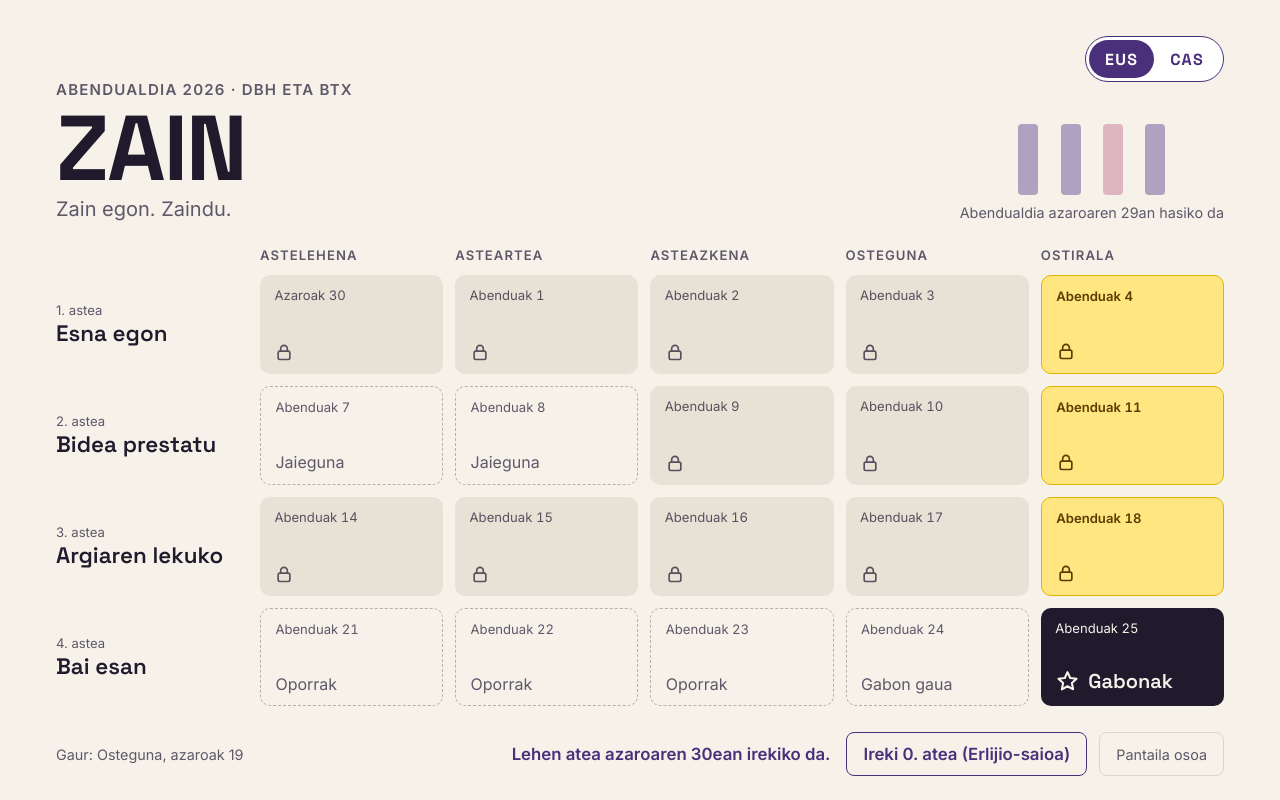
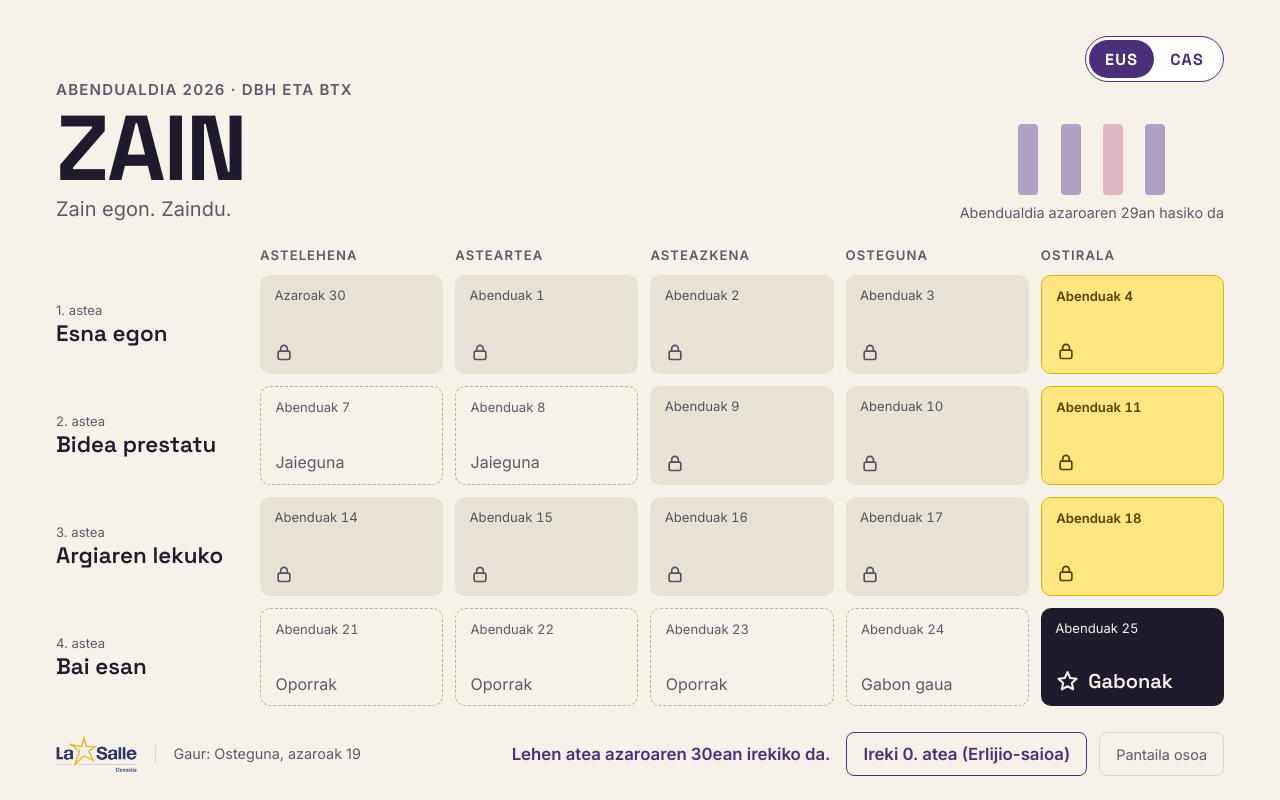
Before and after one commit to btx2-eus/zain, a plain HTML site: page index.html in a window 1280 px wide. Drawn offline with Linux system fonts and the light colour scheme.

Commit message:
La Salle Donostiako logoa oinean, diskretuki
Co-Authored-By: Claude Opus 5.5 <noreply@anthropic.com>

```diff
--- a/index.html
+++ b/index.html
@@ -85,6 +85,9 @@ button.irekia:hover,button.ostirala:hover{border-color:var(--violet)}
 
 .oina{display:flex;justify-content:space-between;align-items:center;gap:1rem;font-size:.9rem;color:var(--mute)}
 .oina p{margin:0}
+.oina-ezkerra{display:flex;align-items:center;gap:1.1rem}
+.logoa{display:block;height:2.3rem;width:auto;opacity:.92}
+.oina-ezkerra p{padding-left:1.1rem;border-left:1px solid var(--line)}
 .oina-eskuina{display:flex;align-items:center;gap:.75rem}
 .botoi-txikia{min-height:44px;padding:0 1rem;border:1px solid var(--line);border-radius:8px;background:transparent;color:var(--mute);cursor:pointer}
 .botoi-txikia:hover{border-color:var(--violet);color:var(--violet)}
@@ -261,7 +264,10 @@ h1,.esaldia,.galdera p,.keinu-burua,.gau-testua .handia{text-wrap:balance}
   </div>
 
   <footer class="oina">
-    <p id="gaurkoa"></p>
+    <div class="oina-ezkerra">
+      <img class="logoa" src="lasalle-donostia.webp" alt="La Salle Donostia" width="640" height="290" decoding="async">
+      <p id="gaurkoa"></p>
+    </div>
     <div class="oina-eskuina">
       <span class="oharra" id="oharra" hidden></span>
       <button type="button" class="botoi-txikia" id="pantaila">Pantaila osoa</button>
```
Also changed, not shown: lasalle-donostia.webp (added).
